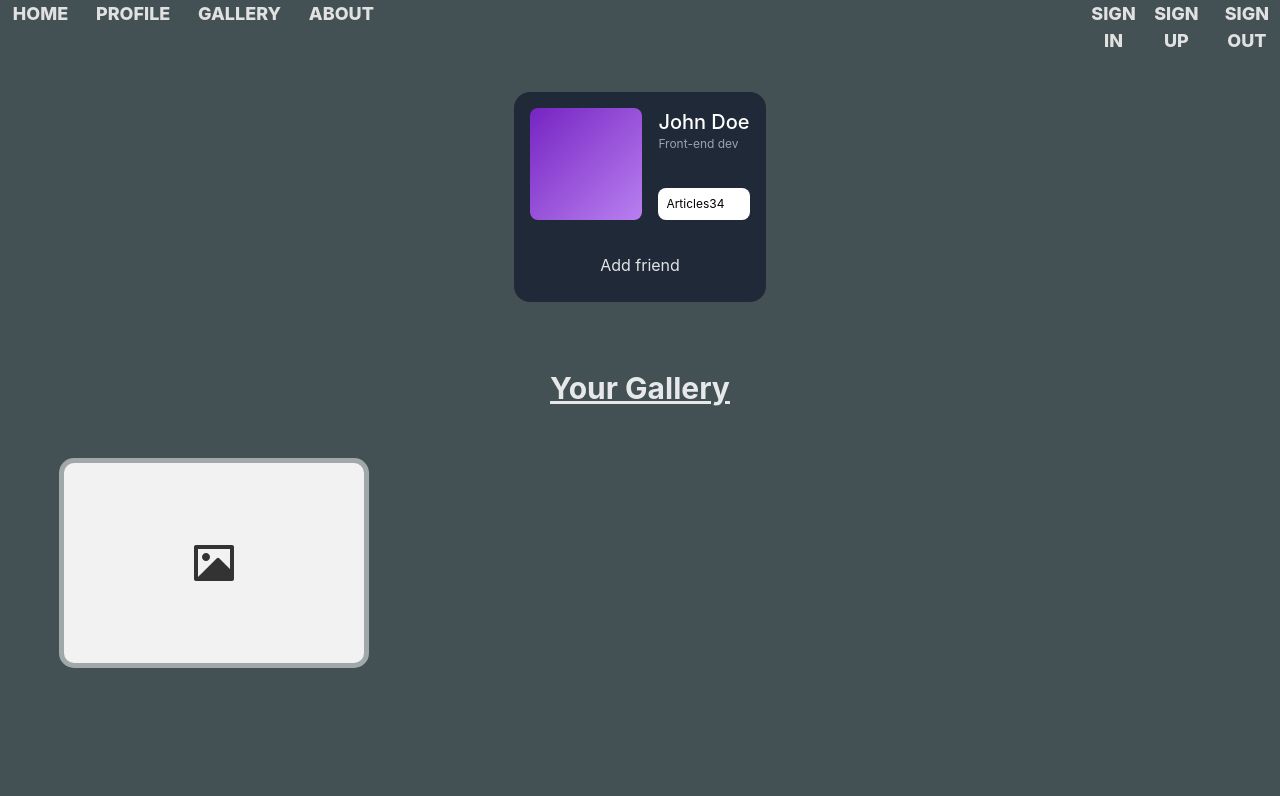
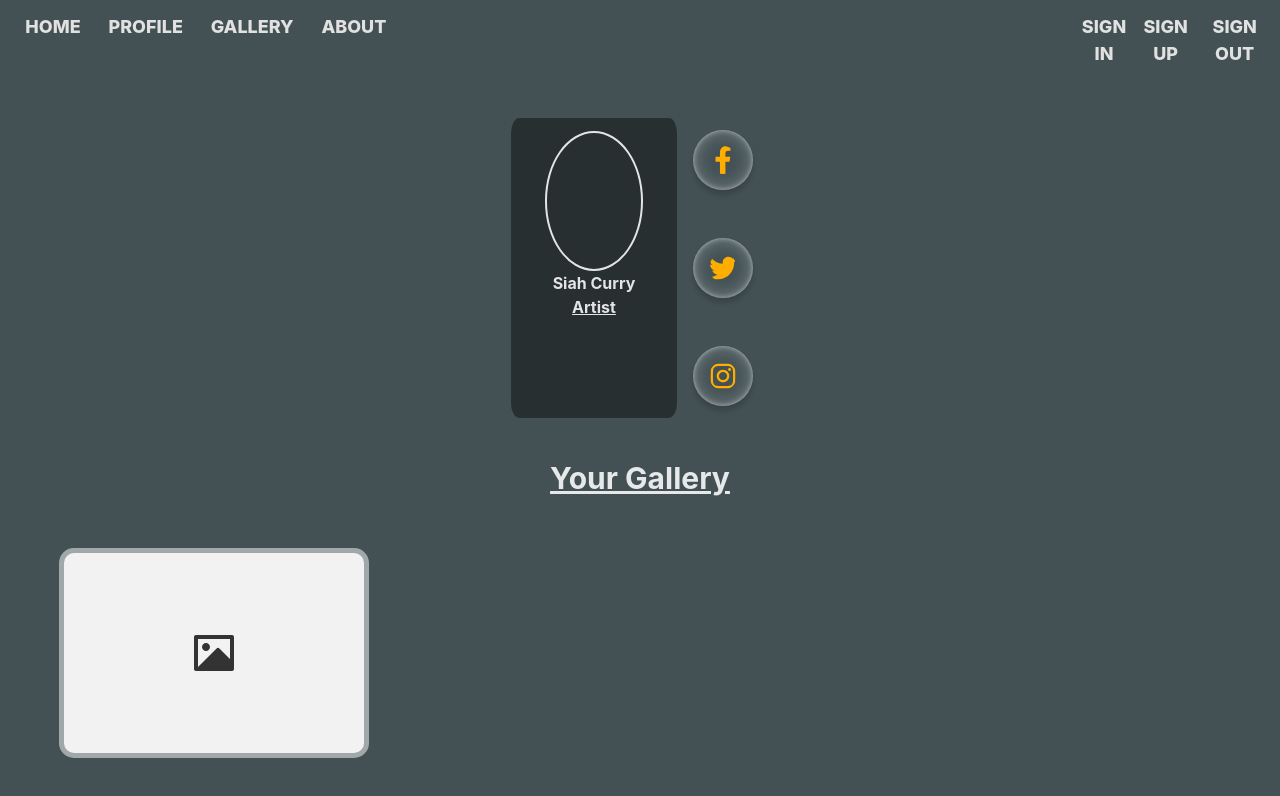
Before and after one commit to LeCurry24/RoseGala, a React (Vite) app: page /profile in a window 1280 px wide. Shown: the top 796 px of the page. Built offline with nearby package versions, Linux system fonts and the light colour scheme.

Commit message:
profile changes

```diff
--- a/src/components/Home.module.css
+++ b/src/components/Home.module.css
@@ -1,4 +1,5 @@
 .mainContainer{
+    margin-top: 5%;
     display: flex;
     align-items: center;
 
@@ -21,6 +22,7 @@
 }
 
 .creatorDiv{
+    margin-bottom: 5%;
     display: flex;
     justify-content: center;
     /* flex-direction: column; */
--- a/src/components/Layouts.module.css
+++ b/src/components/Layouts.module.css
@@ -1,4 +1,5 @@
 .topBar{
+    padding: 1%;
     display: flex;
     justify-content: space-between;
 }
--- a/src/components/ProfileCard.tsx
+++ b/src/components/ProfileCard.tsx
@@ -1,29 +1,18 @@
 import styles from "./ProfileCardStyle.module.css";
+import ProfileSocials from "./ProfileSocials";
+
+
 
 const profileCard = () => {
   return (
-    /* From Uiverse.io by Yaya12085 */
-
-    <div className={styles.card}>
-      <div className={styles.infos}>
-        <div className={styles.image}></div>
-        <div className={styles.info}>
-          <div>
-            <p className={styles.name}>John Doe</p>
-            <p className={styles.function}>Front-end dev</p>
-          </div>
-          <div className={styles.stats}>
-            <p className="flex flex-col">
-              Articles
-              <span className={styles.stateValue}>34</span>
-            </p>
-          </div>
-        </div>
-      </div>
-      <button className={styles.request} type="button">
-        Add friend
-      </button>
+    <>
+    <div className={styles.profileCard}>
+        <div className={styles.profileImage}></div>
+        <b className={styles.profileName}>Siah Curry</b>
+        <b className={styles.role}><u>Artist</u></b>
     </div>
-  );
+    <ProfileSocials/>
+    </>
+  )
 };
 export default profileCard;
--- a/src/components/ProfileCardStyle.module.css
+++ b/src/components/ProfileCardStyle.module.css
@@ -1,89 +1,25 @@
-
-.card {
+/* Profile card edits */
+.profileCard{
+    /* border: solid 2px; */
     margin-top: 3%;
-    margin-bottom: 5%;
-    max-width: 320px;
-    border-radius: 1rem;
-    background-color: rgba(31, 41, 55, 1);
-    padding: 1rem;
-  }
-
-  .infos {
-    display: flex;
-    flex-direction: row;
-    align-items: flex-start;
-    grid-gap: 1rem;
-    gap: 1rem;
-  }
-
-  .image {
-    height: 7rem;
-    width: 7rem;
-    border-radius: 0.5rem;
-    background-color: rgb(118, 36, 194);
-    background: linear-gradient(to bottom right, rgb(118, 36, 194), rgb(185, 128, 240));
-  }
-
-  .info {
-    height: 7rem;
-    flex: 1;
-    display: flex;
-    flex-direction: column;
-    justify-content: space-between;
-  }
-
-  .name {
-    font-size: 1.25rem;
-    line-height: 1.75rem;
-    font-weight: 500;
-    color: rgba(255, 255, 255, 1);
-  }
-
-  .function {
-    font-size: 0.75rem;
-    line-height: 1rem;
-    color: rgba(156, 163, 175, 1);
-  }
-
-  .stats {
-    width: 100%;
-    border-radius: 0.5rem;
-    background-color: rgba(255, 255, 255, 1);
-    padding: 0.5rem;
-    display: flex;
-    align-items: center;
-    justify-content: space-between;
-    font-size: 0.75rem;
-    line-height: 1rem;
-    color: rgba(0, 0, 0, 1);
-  }
-
-  .flex {
+    margin-bottom: 3%;
+    padding: 1%;
+    background-color: rgba(0, 0, 0, 0.422);
+    backdrop-filter: blur 5px;
+    border-radius: 5%;
+    width: 13%;
+    height: 300px;
     display: flex;
     flex-direction: column;
     align-items: center;
-    margin: 0 4px;
+
+
+    .profileImage{
+        border: solid 2px;
+        border-radius: 50%;
+        width: 70%;
+        height: 140px;
     }
-
-  .state-value {
-    font-weight: 700;
-    color: rgb(118, 36, 194);
-  }
-
-  .request {
-    margin-top: 1.5rem;
-    width: 100%;
-    border: 1px solid transparent;
-    border-radius: 0.5rem;
-    padding: 0.5rem 1rem;
-    font-size: 1rem;
-    line-height: 1.5rem;
-    transition: all .3s ease;
-  }
-
-  .request:hover {
-    background-color: rgb(118, 36, 194);
-    color: #fff;
 }
 
 
@@ -131,25 +67,25 @@
 
 /* Profile.tsx edits */
 
-   .hr{
+.hr {
   width: 100%;
   height: 30px;
   background-color: #2088ffaa;
   border: none;
 }
 
-   .proCard{
+.proCard {
   display: flex;
   justify-content: center;
 }
 
-   .yourGallery{
+.yourGallery {
   display: flex;
   justify-content: center;
   font-size: 30px;
 }
 
-   .profileGalleryCard{
+.profileGalleryCard {
   margin-left: 5%;
   margin-top: 4%;
 }
--- /dev/null
+++ b/src/components/ProfileSocial.module.css
@@ -0,0 +1,103 @@
+.card {
+    max-width: fit-content;
+    border-radius: 15px;
+    display: flex;
+    flex-direction: column;
+    align-content: center;
+    justify-content: center;
+    gap: 1rem;
+    transition: 0.5s;
+  }
+
+  .card ul {
+    padding: 1rem;
+    display: flex;
+    list-style: none;
+    gap: 3rem;
+    align-items: center;
+    justify-content: center;
+    align-content: center;
+    flex-wrap: wrap;
+    flex-direction: column;
+  }
+
+  .card ul li {
+    cursor: pointer;
+  }
+
+  .svg {
+    transition: all 0.3s;
+    /* if you find some problems change w - h : 30px*/
+    padding: 1rem;
+    height: 60px;
+    width: 60px;
+    border-radius: 100%;
+    color: rgb(255, 174, 0);
+    fill: currentColor;
+    box-shadow: inset 0 0 20px rgba(255, 255, 255, 0.3),
+      inset 0 0 5px rgba(255, 255, 255, 0.5), 0 5px 5px rgba(0, 0, 0, 0.164);
+  }
+
+  .text {
+    opacity: 0;
+    border-radius: 5px;
+    padding: 5px;
+    transition: all 0.3s;
+    color: rgb(255, 174, 0);
+    background-color: rgba(255, 255, 255, 0.3);
+    position: absolute;
+    z-index: 9999;
+    box-shadow: -5px 0 1px rgba(153, 153, 153, 0.2),
+      -10px 0 1px rgba(153, 153, 153, 0.2),
+      inset 0 0 20px rgba(255, 255, 255, 0.3),
+      inset 0 0 5px rgba(255, 255, 255, 0.5), 0 5px 5px rgba(0, 0, 0, 0.082);
+  }
+
+  /*isometric prooyection*/
+  .isoPro {
+    transition: 0.5s;
+  }
+  .isoPro:hover a > .svg {
+    transform: translate(15px, -15px);
+    border-radius: 100%;
+  }
+
+  .isoPro:hover .text {
+    opacity: 1;
+    transform: translate(25px, -2px) skew(-5deg);
+  }
+
+  .isoPro:hover .svg {
+    transform: translate(5px, -5px);
+  }
+
+  .isoPro span {
+    opacity: 0;
+    position: absolute;
+    color: #1877f2;
+    border-color: #1877f2;
+    box-shadow: inset 0 0 20px rgba(255, 255, 255, 0.3),
+      inset 0 0 5px rgba(255, 255, 255, 0.5), 0 5px 5px rgba(0, 0, 0, 0.164);
+    border-radius: 50%;
+    transition: all 0.3s;
+    height: 60px;
+    width: 60px;
+  }
+
+  .isoPro:hover span {
+    opacity: 1;
+  }
+
+  .isoPro:hover span:nth-child(1) {
+    opacity: 0.2;
+  }
+
+  .isoPro:hover span:nth-child(2) {
+    opacity: 0.4;
+    transform: translate(5px, -5px);
+  }
+
+  .isoPro:hover span:nth-child(3) {
+    opacity: 0.6;
+    transform: translate(10px, -10px);
+  }
--- /dev/null
+++ b/src/components/ProfileSocials.tsx
@@ -0,0 +1,63 @@
+import styles from "./ProfileSocial.module.css"
+
+
+const profileSocials = () => {
+  return (
+    <div className={styles.card}>
+        <ul>
+          <li className={styles.isoPro}>
+            <span />
+            <span />
+            <span />
+            <a href="">
+              <svg
+                viewBox="0 0 320 512"
+                xmlns="http://www.w3.org/2000/svg"
+                className={styles.svg}
+              >
+                <path d="M279.14 288l14.22-92.66h-88.91v-60.13c0-25.35 12.42-50.06 52.24-50.06h40.42V6.26S260.43 0 225.36 0c-73.22 0-121.08 44.38-121.08 124.72v70.62H22.89V288h81.39v224h100.17V288z" />
+              </svg>
+            </a>
+            <div className={styles.text}>Facebook</div>
+          </li>
+          <li className={styles.isoPro}>
+            <span />
+            <span />
+            <span />
+            <a href="">
+              <svg
+                className={styles.svg}
+                xmlns="http://www.w3.org/2000/svg"
+                viewBox="0 0 512 512"
+              >
+                <path d="M459.37 151.716c.325 4.548.325 9.097.325 13.645 0 138.72-105.583 298.558-298.558 298.558-59.452 0-114.68-17.219-161.137-47.106 8.447.974 16.568 1.299 25.34 1.299 49.055 0 94.213-16.568 130.274-44.832-46.132-.975-84.792-31.188-98.112-72.772 6.498.974 12.995 1.624 19.818 1.624 9.421 0 18.843-1.3 27.614-3.573-48.081-9.747-84.143-51.98-84.143-102.985v-1.299c13.969 7.797 30.214 12.67 47.431 13.319-28.264-18.843-46.781-51.005-46.781-87.391 0-19.492 5.197-37.36 14.294-52.954 51.655 63.675 129.3 105.258 216.365 109.807-1.624-7.797-2.599-15.918-2.599-24.04 0-57.828 46.782-104.934 104.934-104.934 30.213 0 57.502 12.67 76.67 33.137 23.715-4.548 46.456-13.32 66.599-25.34-7.798 24.366-24.366 44.833-46.132 57.827 21.117-2.273 41.584-8.122 60.426-16.243-14.292 20.791-32.161 39.308-52.628 54.253z" />
+              </svg>
+            </a>
+            <div className={styles.text}>Twitter</div>
+          </li>
+          <li className={styles.isoPro}>
+            <span />
+            <span />
+            <span />
+            <a href="">
+              <svg
+                className={styles.svg}
+                xmlns="http://www.w3.org/2000/svg"
+                viewBox="0 0 448 512"
+              >
+                <path d="M224.1 141c-63.6 0-114.9 51.3-114.9 114.9s51.3 114.9 114.9 114.9S339 319.5 339 255.9 287.7 141 224.1 141zm0 189.6c-41.1 0-74.7-33.5-74.7-74.7s33.5-74.7 74.7-74.7 74.7 33.5 74.7 74.7-33.6 74.7-74.7 74.7zm146.4-194.3c0 14.9-12 26.8-26.8 26.8-14.9 0-26.8-12-26.8-26.8s12-26.8 26.8-26.8 26.8 12 26.8 26.8zm76.1 27.2c-1.7-35.9-9.9-67.7-36.2-93.9-26.2-26.2-58-34.4-93.9-36.2-37-2.1-147.9-2.1-184.9 0-35.8 1.7-67.6 9.9-93.9 36.1s-34.4 58-36.2 93.9c-2.1 37-2.1 147.9 0 184.9 1.7 35.9 9.9 67.7 36.2 93.9s58 34.4 93.9 36.2c37 2.1 147.9 2.1 184.9 0 35.9-1.7 67.7-9.9 93.9-36.2 26.2-26.2 34.4-58 36.2-93.9 2.1-37 2.1-147.8 0-184.8zM398.8 388c-7.8 19.6-22.9 34.7-42.6 42.6-29.5 11.7-99.5 9-132.1 9s-102.7 2.6-132.1-9c-19.6-7.8-34.7-22.9-42.6-42.6-11.7-29.5-9-99.5-9-132.1s-2.6-102.7 9-132.1c7.8-19.6 22.9-34.7 42.6-42.6 29.5-11.7 99.5-9 132.1-9s102.7-2.6 132.1 9c19.6 7.8 34.7 22.9 42.6 42.6 11.7 29.5 9 99.5 9 132.1s2.7 102.7-9 132.1z" />
+              </svg>
+            </a>
+            <div className={styles.text}>Instagram</div>
+          </li>
+        </ul>
+      </div>
+  );
+};
+
+
+
+
+
+
+export default profileSocials;
```
Lines whose indentation alone changed are shown as unchanged.
